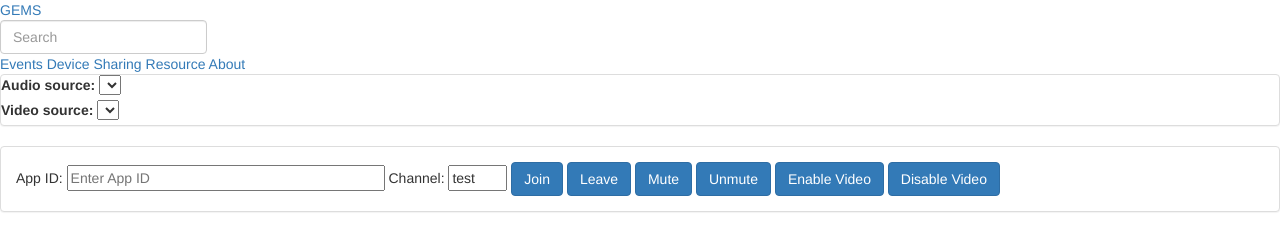
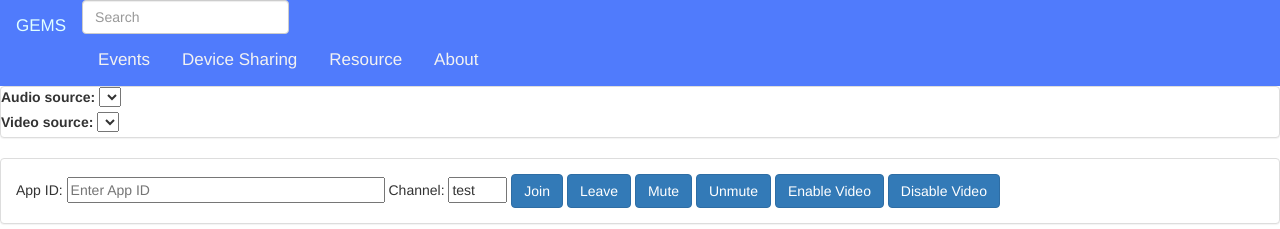
Before and after one commit to dtruong11/dtruong11.github.io, a website: page video.html in a window 1280 px wide. Drawn offline with nearby package versions, Linux system fonts and the light colour scheme.

Commit message:
Finished

```diff
--- a/video.html
+++ b/video.html
@@ -7,6 +7,8 @@
     <!-- Latest compiled and minified CSS -->
     <link rel="stylesheet" href="https://maxcdn.bootstrapcdn.com/bootstrap/3.3.7/css/bootstrap.min.css" integrity="sha384-BVYiiSIFeK1dGmJRAkycuHAHRg32OmUcww7on3RYdg4Va+PmSTsz/K68vbdEjh4u"
         crossorigin="anonymous">
+    <link rel="stylesheet" href="./style/main.css">
+
     <!-- Changed by MarinaF -->
     <script src="/scripts/AgoraRTCSDK-2.3.1.js"></script>
     <script src="https://code.jquery.com/jquery-3.3.1.min.js" integrity="sha256-FgpCb/KJQlLNfOu91ta32o/NMZxltwRo8QtmkMRdAu8="
```
